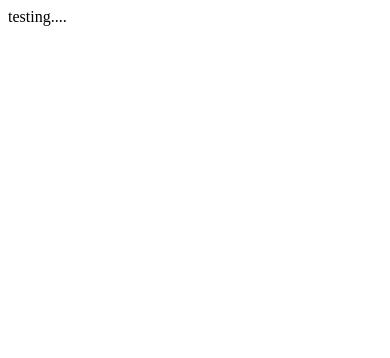
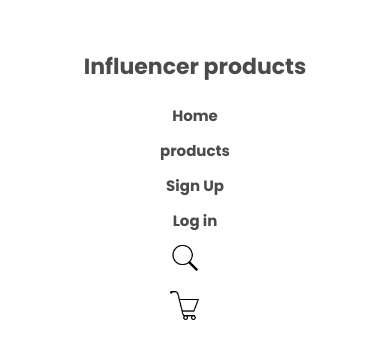
Before and after one commit to imamhossenbu/influencer-website, a plain HTML site: page index.html in a window 390 px wide. Drawn offline with Linux system fonts and the light colour scheme.

Commit message:
add nav container

```diff
--- a/index.html
+++ b/index.html
@@ -4,8 +4,28 @@
     <meta charset="UTF-8">
     <meta name="viewport" content="width=device-width, initial-scale=1.0">
     <title>Influencer Website</title>
+    <link rel="stylesheet" href="./styles/header.css">
+    <link rel="stylesheet" href="./styles/main.css">
+    <link rel="stylesheet" href="./styles/footer.css">
+    <link rel="stylesheet" href="./styles/responsive.css">
 </head>
 <body>
-    testing....
+   <nav class="nav-container">
+        <div class="nav-logo">
+            <h1>Influencer products</h1>
+        </div>
+        <div class="nav-title">
+            <ul>
+                <li><a href="">Home</a></li>
+                <li><a href="">products</a></li>
+                <li><a href="">Sign Up</a></li>
+                <li><a href="">Log in</a></li>
+                <li><img src="./logos/icon1.png" alt=""></li>
+                <div class="shopping-cart">
+                    <img src="./logos/icon2.png" alt="">
+                </div>
+            </ul>
+        </div>
+   </nav>
 </body>
 </html>
--- a/styles/header.css
+++ b/styles/header.css
@@ -0,0 +1,44 @@
+
+@import url('https://fonts.googleapis.com/css2?family=Poppins:ital,wght@0,100;0,200;0,300;0,400;0,500;0,600;0,700;0,800;0,900;1,100;1,200;1,300;1,400;1,500;1,600;1,700;1,800;1,900&display=swap');
+
+
+
+*{
+    margin: 0;
+    padding: 0;
+    font-family: "Poppins", sans-serif;
+}
+
+.nav-container{
+    width: 85%;
+    margin: 0 auto;
+    display: flex;
+    justify-content: space-between;
+    align-items: center;
+    margin-top: 80px;
+}
+.nav-logo h1{
+    font-size: 22px;
+    opacity: 0.7;
+}
+.nav-title ul{
+    display: flex;
+    align-items: center;
+    gap: 20px;
+}
+.nav-title ul li{
+    list-style: none;
+}
+.nav-title ul li a{
+    text-decoration: none;
+    color: black;
+    font-size: 15px;
+    font-weight: 700;
+    opacity: 0.7;
+}
+.nav-title ul li img{
+    width: 60%;
+}
+.shopping-cart img{
+    width: 60%;
+}
--- a/styles/responsive.css
+++ b/styles/responsive.css
@@ -0,0 +1,48 @@
+@media screen and (max-width:576px){
+    .nav-container{
+        flex-direction: column;
+        gap: 20px;
+        width: 95%;
+        margin: 0 auto;
+        margin-top: 50px;
+    }
+    .nav-title ul{
+        flex-direction: column;
+        gap: 10px;
+    }
+}
+
+
+
+
+
+
+@media screen and (min-width:576px) and (max-width:768px){
+
+    .nav-container{
+        flex-direction: column;
+        margin-top: 50px;
+        gap: 20px;
+        width: 95%;
+        margin: 0 auto;
+        margin-top: 50px;
+    }
+    .nav-title ul{
+        flex-direction: column;
+        gap: 10px;
+    }
+}
+
+
+
+
+
+
+
+@media screen and (min-width:768px) and (max-width:1000px){
+    .nav-container{
+        width: 95%;
+        margin: 0 auto;
+        margin-top: 50px;
+    }
+}
```
Also changed, not shown: logos/icon1.png (added), logos/icon2.png (added).
